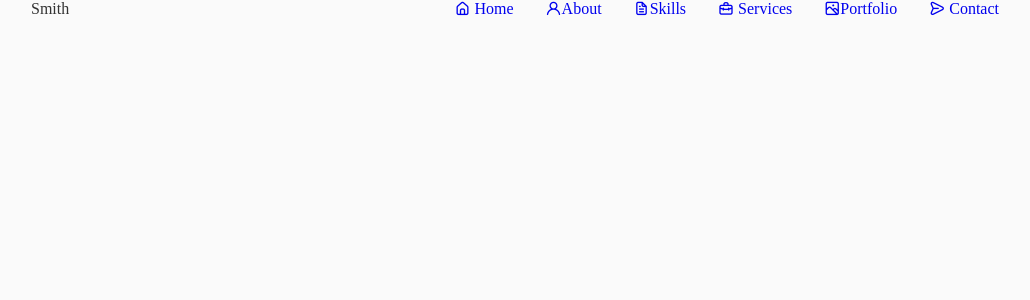
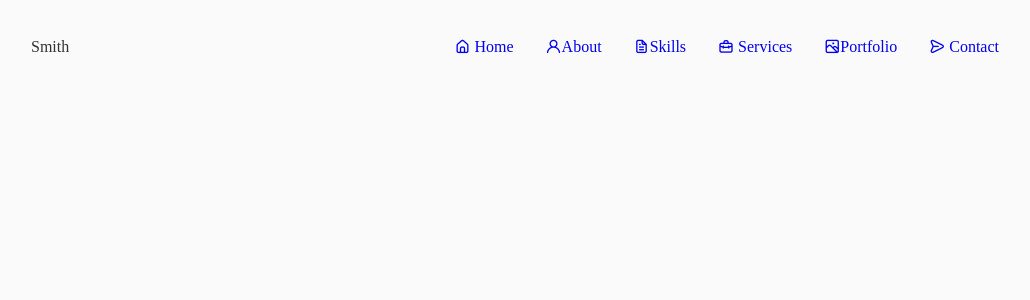
Before and after one commit to Amizero-Tresor/Amizero-sPortfolio, a React (Create React App) app: page / in a window 1280 px wide. Shown: the top 300 px of the page, without its empty margins (125-1155 px from the left). Built offline with nearby package versions, Linux system fonts and the light colour scheme.

Commit message:
auto-commit-1797797af1844a1fad79bcc3afb15dad

```diff
--- a/src/App.css
+++ b/src/App.css
@@ -107,6 +107,10 @@ img{
 .universal{
     position: center;
     align-items: center;
+    max-width: 90%;
+    margin-left: 5%;
+    margin-top: 3%;
+
 }
 
 
```
